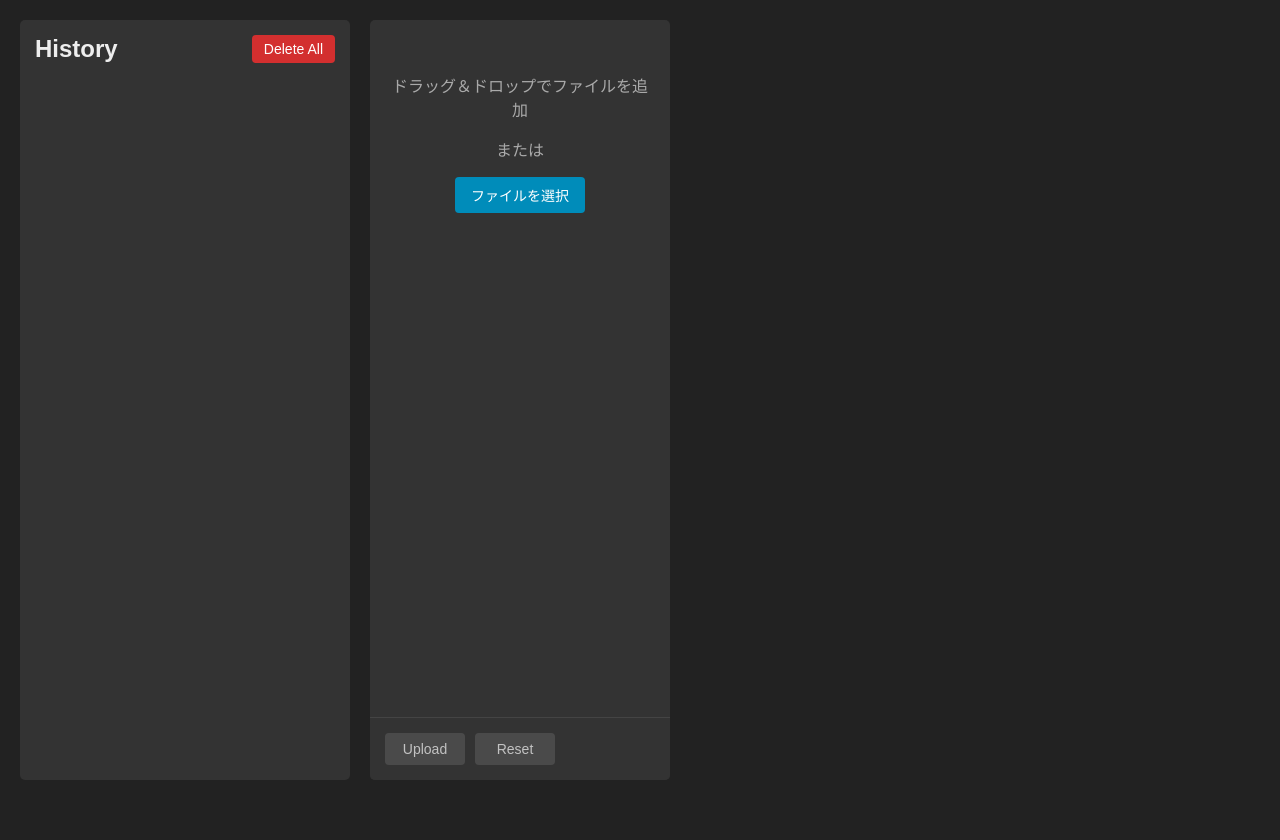
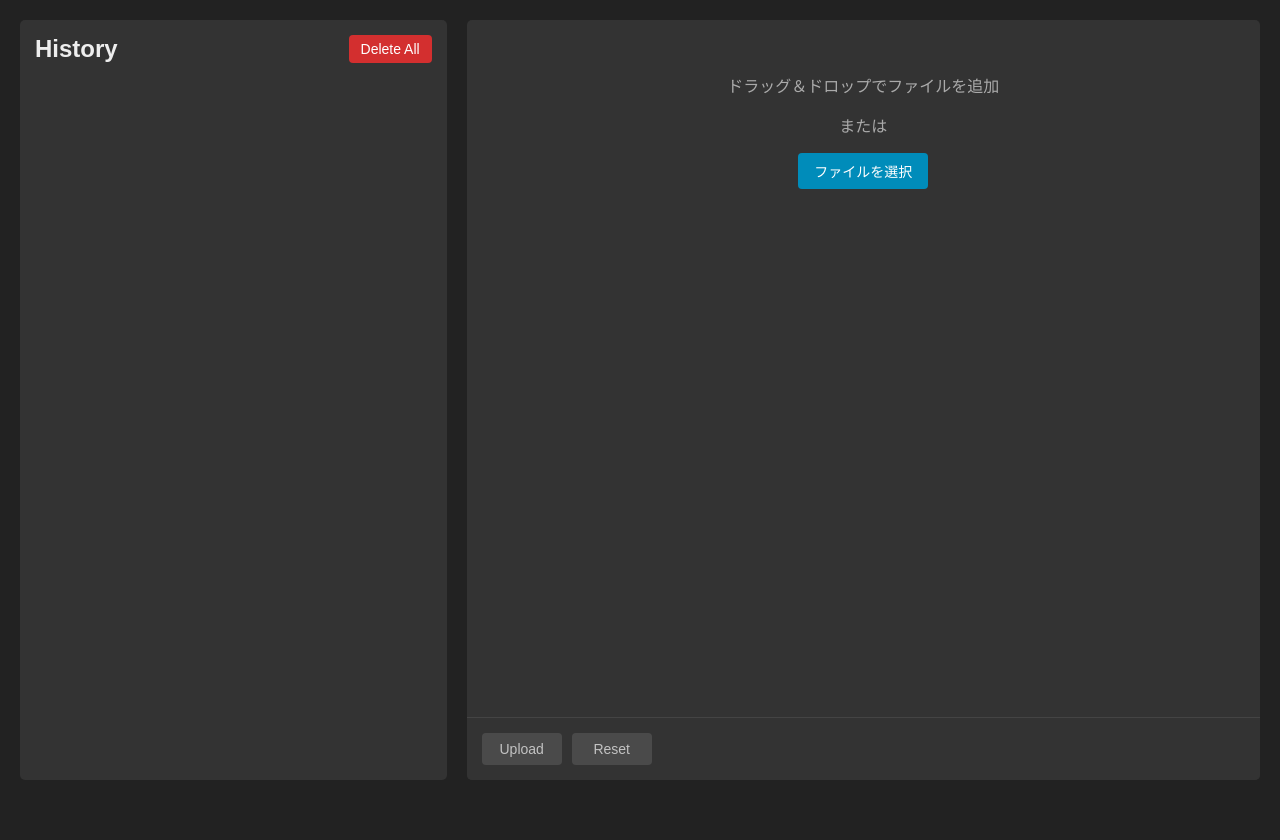
Before and after one commit to crosscore/File2PromptConverter, a FastAPI app: page / in a window 1280 px wide. Run offline with FastAPI, Linux system fonts and the light colour scheme; data that the repository does not hold is empty.

Commit message:
Responsive UI Layout with Flexible Column Widths

```diff
--- a/src/static/style.css
+++ b/src/static/style.css
@@ -20,7 +20,7 @@ body {
 
 /* 履歴パネル（左列） */
 .history-panel {
-    flex: 0 0 300px;
+    flex: 1;  /* 1:2:3の比率の "1" */
     min-width: 250px;
     background-color: #333;
     border-radius: 5px;
@@ -72,7 +72,7 @@ body {
 
 /* ファイル操作パネル（中列） */
 .file-operation-panel {
-    flex: 0 0 300px;
+    flex: 2;  /* 1:2:3の比率の "2" */
     min-width: 250px;
     background-color: #333;
     border-radius: 5px;
@@ -142,7 +142,8 @@ body {
 
 /* 結果表示パネル（右列） */
 .result-panel {
-    flex: 1;
+    flex: 3;  /* 1:2:3の比率の "3" */
+    min-width: 250px;
     background-color: #333;
     border-radius: 5px;
     display: flex;
```
